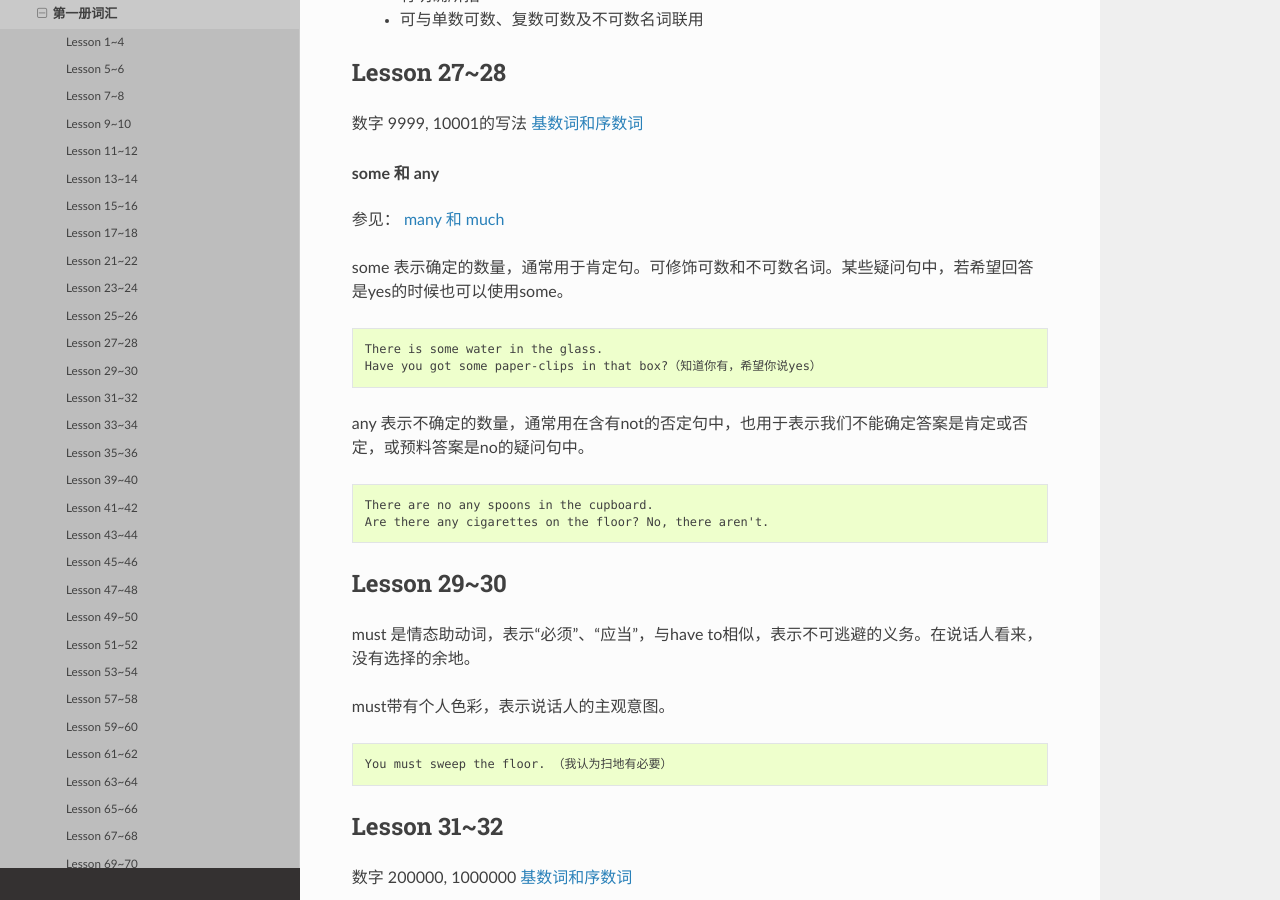
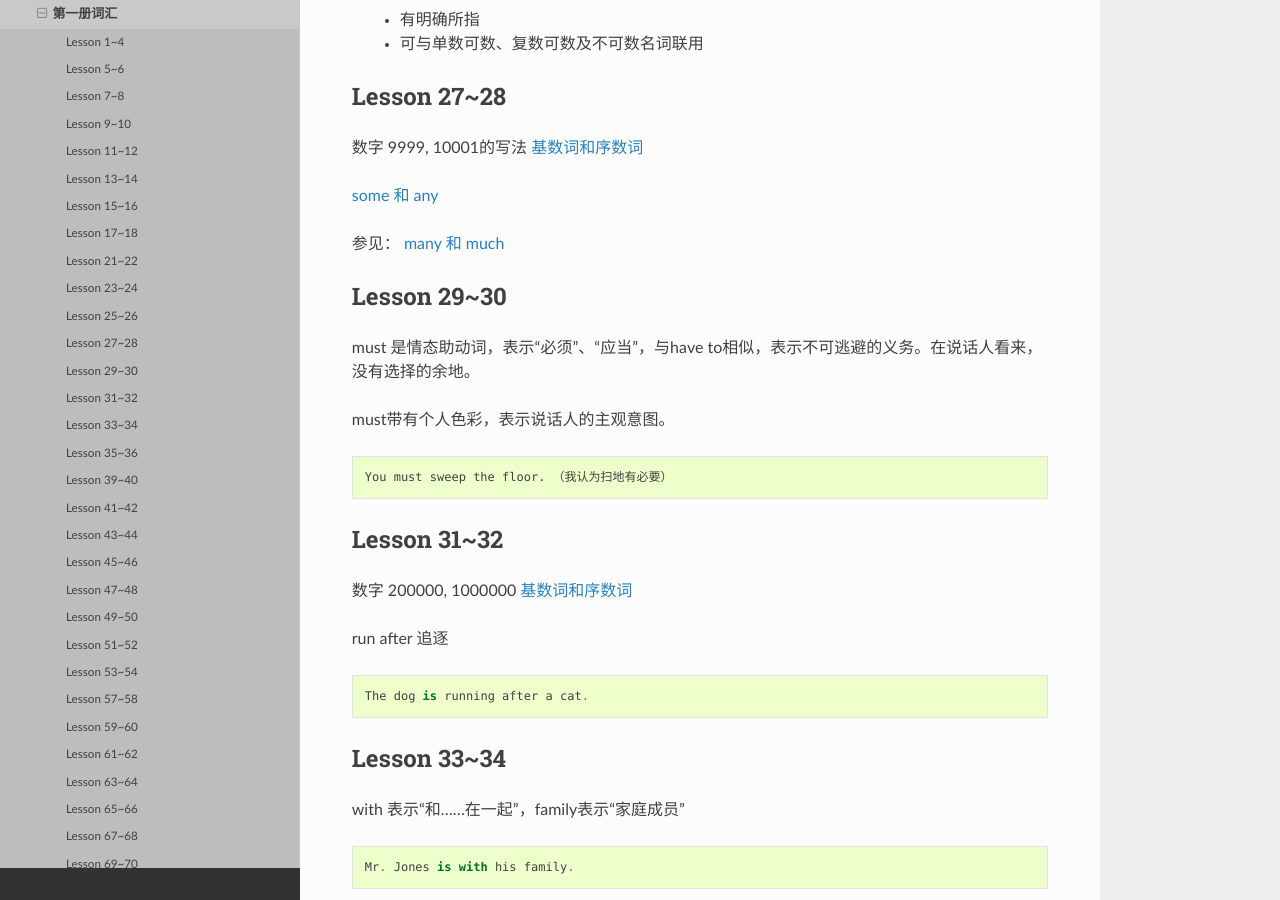
Before and after one commit to zrong/wiki, a Sphinx documentation site: the page built from source/lang/nce/1vocabulary.rst, in a window 1280 px wide and 900 px high, scrolled down 3391 px. Built offline with Sphinx 7.4.7 and the Read the Docs theme 2.0.0, drawn with Linux system fonts in a browser that asks for light colours; some of the changed text lies outside the part shown.

Commit message:
📦 NEW: add 95-96

```diff
--- a/source/lang/nce/1vocabulary.rst
+++ b/source/lang/nce/1vocabulary.rst
@@ -116,21 +116,9 @@
 
 数字 9999, 10001的写法  :doc:`number-and-ordinal`
 
-.. glossary::
+:ref:`some-and-any`
 
-    some 和 any
-
-参见： :term:`many 和 much`
-
-some 表示确定的数量，通常用于肯定句。可修饰可数和不可数名词。某些疑问句中，若希望回答是yes的时候也可以使用some。 ::
-
-    There is some water in the glass.
-    Have you got some paper-clips in that box?（知道你有，希望你说yes）
-
-any 表示不确定的数量，通常用在含有not的否定句中，也用于表示我们不能确定答案是肯定或否定，或预料答案是no的疑问句中。 ::
-
-    There are no any spoons in the cupboard.
-    Are there any cigarettes on the floor? No, there aren't.
+参见： :ref:`many-and-much`
 
 Lesson 29~30
 =================
@@ -569,15 +557,19 @@
 Lesson 79~80
 ====================
 
+:ref:`many-and-much`
+
+:ref:`a-lot-of`
+
+参见： :ref:`some-and-any`
+
 .. glossary::
 
-    many 和 much
+    not at all
 
-many 主要用于疑问句和否定句中，放在可数名词之前；
+        at all 用在否定句中，表示“丝毫”、“一点”、“根本”的意思，有强调作用。
 
-much 主要用于疑问句和否定句中，放在不可数名词之前。
-
-参见： :term:`some 和 any`
+        We haven't got any meat at all
 
 .. glossary::
 
--- a/source/lang/nce/index.rst
+++ b/source/lang/nce/index.rst
@@ -23,3 +23,4 @@
    food
    time-and-date
    number-and-ordinal
+   some-plenty
```
Also changed, not shown: other parts of source/lang/nce/1vocabulary.rst (+16 -0 lines), source/lang/nce/1grammar.rst (+13 -0 lines), source/lang/nce/some-plenty.rst (added, +51 -0 lines).
